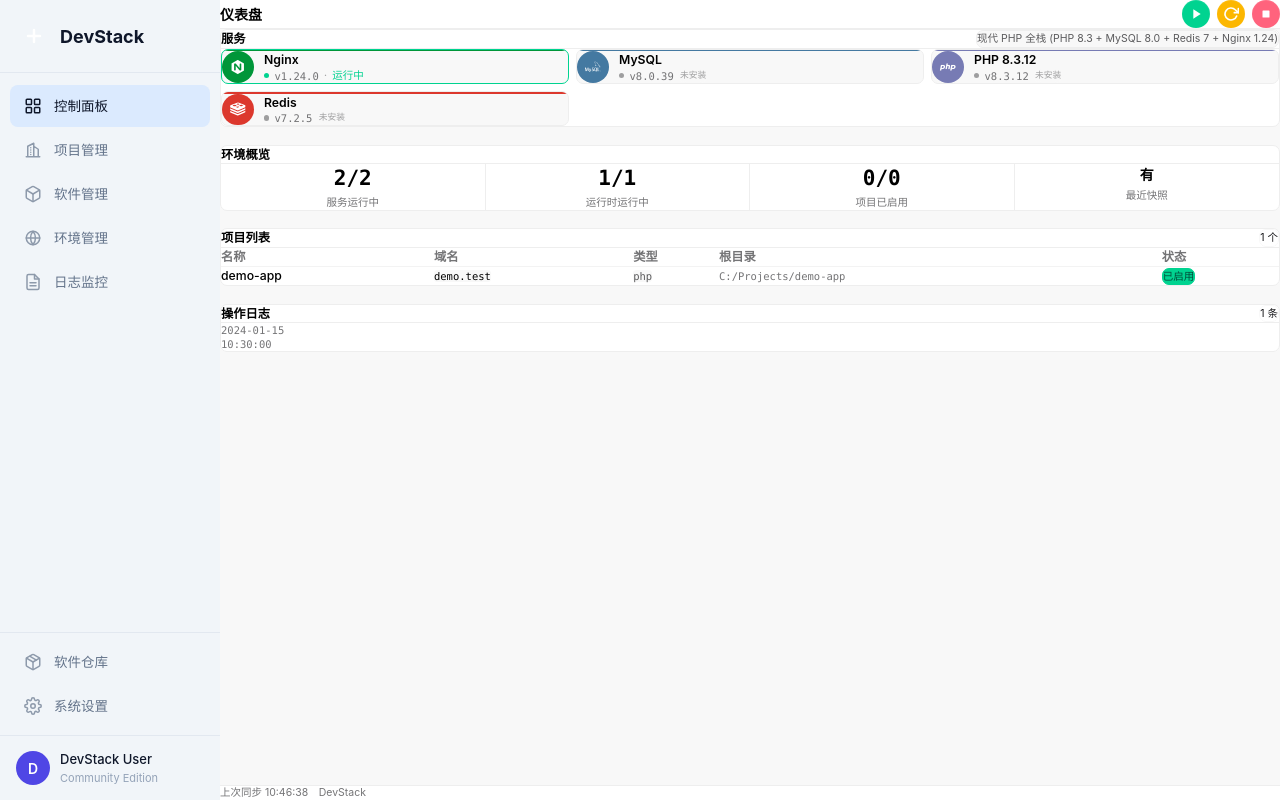
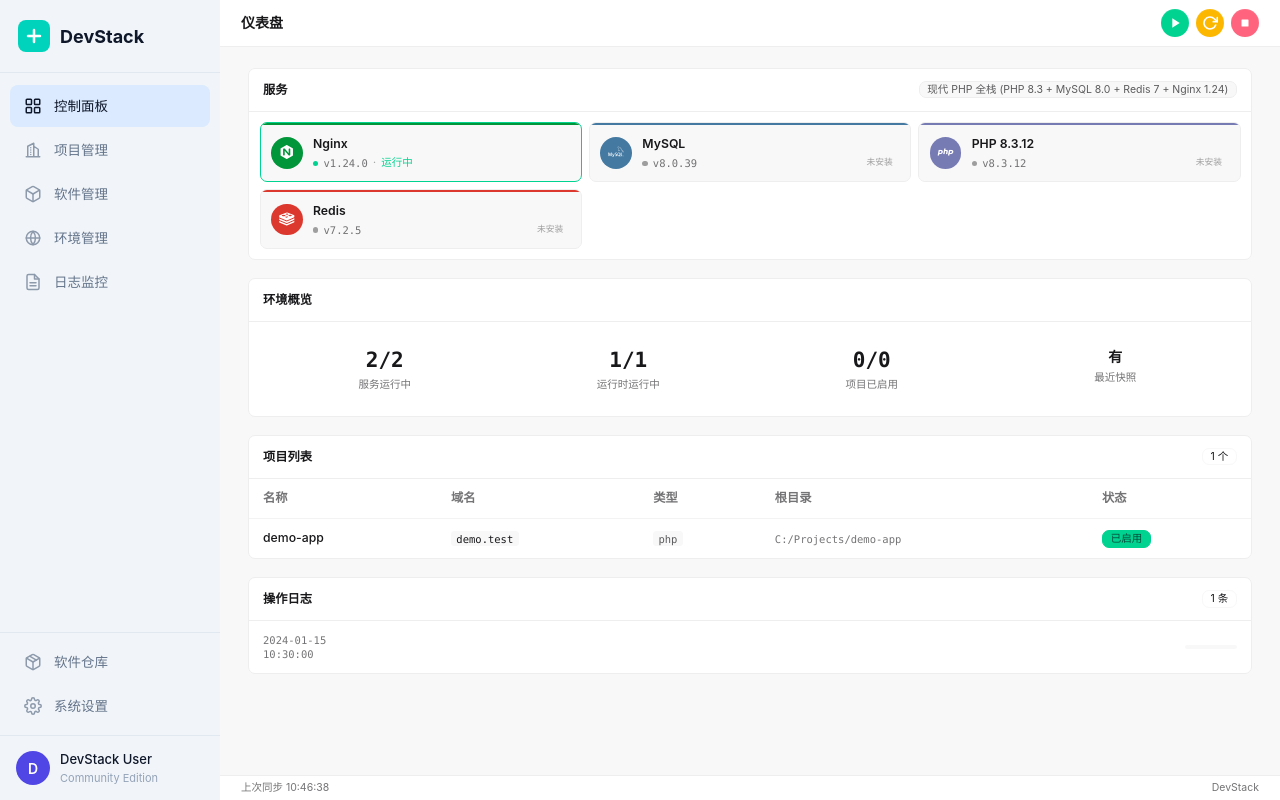
Before and after one commit to xiaodu/DevStack, a Svelte app in the folder frontend/: page / in a window 1280 px wide. Built offline with nearby package versions, Linux system fonts and the light colour scheme.

Commit message:
fix: 修复 Tailwind 4/daisyUI 5 升级后界面缺少样式与间距 - 基础样式移入 @layer base

```diff
--- a/frontend/index.html
+++ b/frontend/index.html
@@ -1,5 +1,5 @@
 <!DOCTYPE html>
-<html lang="zh-CN" data-theme="devstack">
+<html lang="zh-CN" data-theme="light">
 <head>
     <meta charset="UTF-8"/>
     <meta content="width=device-width, initial-scale=1.0" name="viewport"/>
--- a/frontend/src/App.svelte
+++ b/frontend/src/App.svelte
@@ -27,7 +27,8 @@ function navigate(view) {
 }
 
 function applyTheme(theme) {
-  document.documentElement.setAttribute('data-theme', theme)
+  const validThemes = ['light', 'corporate', 'dim', 'night', 'business', 'dark']
+  document.documentElement.setAttribute('data-theme', validThemes.includes(theme) ? theme : 'light')
 }
 
 function hideSplash() {
--- a/frontend/src/components/Dashboard.svelte
+++ b/frontend/src/components/Dashboard.svelte
@@ -150,7 +150,7 @@ function buildActiveCards(env, profileList, svcList, rtList) {
         version: u.version,
         status: rt?.status || (rt?.running ? 'running' : 'stopped'),
         installed: rt?.installed ?? false,
-        color: (runtimeMeta[u.kind] || {}).color || 'var(--p)',
+        color: (runtimeMeta[u.kind] || {}).color || 'var(--color-primary)',
       })
     } else {
       const svc = svcList.find((s) => s.id === id)
@@ -162,7 +162,7 @@ function buildActiveCards(env, profileList, svcList, rtList) {
         version: svc?.version || u.version,
         status: svc?.status || 'stopped',
         installed: svc?.installed ?? false,
-        color: (serviceMeta[u.kind] || {}).color || 'var(--p)',
+        color: (serviceMeta[u.kind] || {}).color || 'var(--color-primary)',
       })
     }
   }
@@ -380,6 +380,6 @@ onMount(() => {
 
 <style>
   .stat-grid > :not(:last-child) {
-    border-right-width: 1px;
+    border-right: 1px solid var(--fallback-bc, oklch(0.5 0 0) / 0.2);
   }
 </style>
--- a/frontend/src/components/Runtime.svelte
+++ b/frontend/src/components/Runtime.svelte
@@ -44,7 +44,7 @@ const recommendedPHPConfig = {
   fixPathinfo: 'true',
 }
 
-let meta = $derived(typeMeta[service.type] || { label: service.name, color: 'var(--accent)' })
+let meta = $derived(typeMeta[service.type] || { label: service.name, color: 'var(--color-accent)' })
 let iconClass = $derived(rtIcons[service.type] || '')
 
 onMount(() => {
--- a/frontend/src/components/Sidebar.svelte
+++ b/frontend/src/components/Sidebar.svelte
@@ -24,7 +24,7 @@ const bottomItems = [
 <aside class="sidebar">
   <div class="logo">
     <svg width="32" height="32" viewBox="0 0 32 32" fill="none">
-      <rect width="32" height="32" rx="8" fill="var(--accent)"/>
+      <rect width="32" height="32" rx="8" fill="var(--color-accent)"/>
       <path d="M10 16h12M16 10v12" stroke="#fff" stroke-width="2.5" stroke-linecap="round"/>
     </svg>
     <span class="logo-text">DevStack</span>
--- a/frontend/src/components/Software.svelte
+++ b/frontend/src/components/Software.svelte
@@ -122,7 +122,7 @@ onDestroy(() => {
 })
 </script>
 
-<div class="grid grid-cols-[280px_1fr] h-[calc(100vh-48px)] -m-6 -mx-8 bg-base-100">
+<div class="grid grid-cols-[280px_1fr] h-full bg-base-100">
   <div class="border-r border-base-300 flex flex-col">
     <div class="p-4 border-b border-base-300"><h3 class="text-base font-semibold">软件管理</h3></div>
     <div class="flex-1 p-2.5 flex flex-col gap-2 overflow-y-auto">
--- a/frontend/src/style.css
+++ b/frontend/src/style.css
@@ -36,6 +36,7 @@
   --sidebar-user-plan: rgba(255,255,255,0.5);
 }
 
+@layer base {
   * { margin: 0; padding: 0; box-sizing: border-box; }
 
   html, body, #app {
@@ -43,18 +44,18 @@ html, body, #app {
     width: 100%;
     overflow: hidden;
     font-family: var(--font);
-  background: var(--bg-primary);
-  color: var(--text-primary);
+    background: var(--color-base-100);
+    color: var(--color-base-content);
     font-size: 14px;
     -webkit-font-smoothing: antialiased;
   }
 
   ::-webkit-scrollbar { width: 6px; height: 6px; }
   ::-webkit-scrollbar-track { background: transparent; }
-::-webkit-scrollbar-thumb { background: var(--text-muted); border-radius: 3px; opacity: 0.5; }
-::-webkit-scrollbar-thumb:hover { background: var(--text-secondary); }
+  ::-webkit-scrollbar-thumb { background: oklch(0.5 0 0 / 0.3); border-radius: 3px; }
+  ::-webkit-scrollbar-thumb:hover { background: oklch(0.5 0 0 / 0.5); }
 
-::selection { background: var(--p); color: var(--pc); }
+  ::selection { background: var(--color-primary); color: var(--color-primary-content); }
 
   button {
     cursor: pointer;
@@ -64,6 +65,7 @@ button {
   input, select, textarea {
     font-family: inherit;
     font-size: inherit;
+  }
 }
 
 @font-face {
```
Also changed, not shown: 2 other files (tests, documents, lock files or other folders). Lines whose indentation alone changed are shown as unchanged.
